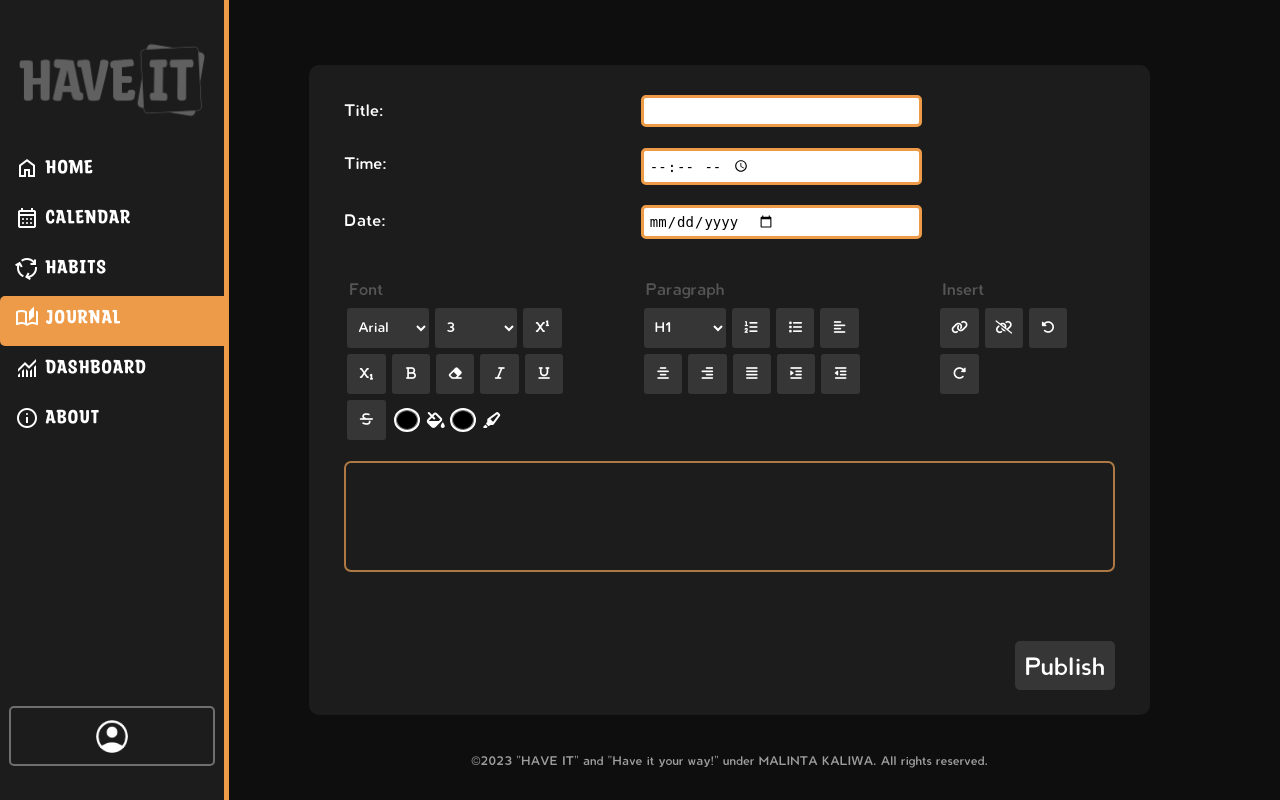
After one commit to jabezjabez/Haveit-vanilla, a PHP site: page /journal.html in a window 1280 px wide. The commit adds this page. Run offline with PHP 8.4, Linux system fonts and the light colour scheme; some libraries are stand-ins or nearby versions.

```diff
--- a/journal.css
+++ b/journal.css
@@ -74,6 +74,30 @@ body {
     opacity: 1;
     transition: 0.1s;
 }
+input[type="text"],
+input[type="time"],
+input[type="date"],
+textarea {
+  display:flex;
+  flex-direction: row;
+    align-items: center;
+  margin-top: 5px;
+  padding: 5px;
+  font-size: 14px;
+  border: 3px solid #ed9b48;
+  border-radius: 5px;
+  width: 100%;
+  box-sizing: border-box;
+}
+
+input[type="text"]:focus,
+input[type="time"]:focus,
+input[type="date"]:focus,
+textarea:focus {
+  outline: none;
+  border-color: #2196F3;
+}
+
 
 .tabsBox {
     display: flex;
@@ -163,6 +187,16 @@ nav .navButton:active {
     border-color: #EE6C4D;
 }
 
+form {
+    max-width: 500px;
+    margin: auto;
+  }
+
+  label {
+    display: block;
+    margin-top: 10px;
+  }
+
 
 /* CONTENT GRID */
 .contentSect {
@@ -220,20 +254,15 @@ a:visited {
     color: #fff;
 }
 
-
-
-
-
-
 .container {
     display: grid;
-    grid-template-columns: repeat(3, 2fr);
-    grid-template-rows: repeat(3, 4fr);
+    grid-template-columns: repeat(2, 3fr);
+    grid-template-rows: repeat(5, 8fr);
     background-color: rgb(28, 28, 28);
     justify-content: center;
     align-items: flex-start;
     width: 70%;
-    height: 70%;
+    height: 75%;
     margin-top: 5%;
     padding: 25px 35px;
     border-radius: 10px;
--- /dev/null
+++ b/journal.html
@@ -0,0 +1,204 @@
+<!DOCTYPE html>
+<html lang="en">
+<head>
+    <meta charset="UTF-8">
+    <meta http-equiv="X-UA-Compatible" content="IE=edge">
+    <meta name="viewport" content="width=device-width, initial-scale=1.0">
+    <title>HAVE IT - JOURNAL</title>
+    <link rel="stylesheet" type="text/css" href="journal.css">
+    <link rel="icon" href="CSS/Images/Have-It-Favicon.svg">
+    <link rel="stylesheet" href="https://fonts.googleapis.com/css2?family=Material+Symbols+Outlined:opsz,wght,FILL,GRAD@48,400,1,0" />
+    <link rel="stylesheet" href="https://cdnjs.cloudflare.com/ajax/libs/font-awesome/4.7.0/css/font-awesome.min.css">
+    <link rel="stylesheet" href="https://cdnjs.cloudflare.com/ajax/libs/font-awesome/6.1.1/css/all.min.css"/>
+</head>
+<body>
+    <div class="wrapperGrid">
+        <!--SIDEBAR-->
+        <div class="sidebarSect">
+            <div class="logoBox">
+                <img src="CSS/Images/Have-It-Logo-White.png">
+            </div>
+
+            <div class="tabsBox">
+                <nav>
+                    <button class="navButton" onclick="location.href='home.php'"><span class="material-symbols-outlined">home</span>&nbsp;HOME</button>
+                    <button class="navButton" onclick="location.href='calendar.php'"><span class="material-symbols-outlined">calendar_month</span>&nbsp;CALENDAR</button>
+                    <button class="navButton" onclick="location.href='habits.php'"><span class="material-symbols-outlined">cycle</span>&nbsp;HABITS</button>
+                    <button class="activeButton"><span class="material-symbols-outlined">auto_stories</span>&nbsp;JOURNAL</button>
+                    <button class="navButton" onclick="location.href='dboard.php'"><span class="material-symbols-outlined">monitoring</span>&nbsp;DASHBOARD</button>
+                    <button class="navButton" onclick="location.href='about.php'"><span class="material-symbols-outlined">info</span>&nbsp;ABOUT</button>
+                </nav>
+            </div>
+
+            <div class="accountBox">
+                <div class="accountPic">
+                    <img src="CSS/Images/Account-Placeholder.png">
+                </div>
+
+                <div class="accountName">
+                    <span onclick="location.href='profile.php'"><?php   echo $userName  ?></</span>
+                </div>
+            </div>
+        </div>
+
+        <!--CONTENT-->
+        <div class="contentSect">
+
+            <div class="container">
+
+                <label for="title">Title:</label>
+                <input type="text" class="" id="title" name="title" required>
+                <br>
+                <label for="time">Time:</label>
+                <input type="time" id="time" name="time" required>
+                <br><br>
+                <label for="date">Date:</label>
+                <input type="date" id="date" name="date" required>
+                <br>
+                <div class="fontButtons">
+
+                    <br><span class="toolCategory">Font</span>
+                    <div class="fontButtonsSect">
+                        <!--Font Dropdown-->
+                        <select id="fontName" class="adv-option-button fName"></select>
+                        <!--Font Size Dropdown-->
+                        <select id="fontSize" class="adv-option-button fSize"></select>
+                        <!--Superscript-->
+                        <button id="superscript" class="option-button script fSuperS">
+                            <i class="fa-solid fa-superscript"></i>
+                        </button>
+                        <!--Subscript-->
+                        <button id="subscript" class="option-button script fSubS">
+                            <i class="fa-solid fa-subscript"></i>
+                        </button>
+
+
+
+                        <!--Bold-->
+                        <button id="bold" class="option-button format">
+                            <i class="fa-solid fa-bold"></i>
+                        </button>
+                        <!--erase highlight-->
+                        <div contenteditable="true"></div>
+                        <button onclick="eraseHighlight()" class="option-button format">
+                            <i class="fa-solid fa-eraser"></i></button>
+                        <!--Italic-->
+                        <button id="italic" class="option-button format">
+                            <i class="fa-solid fa-italic"></i>
+                        </button>
+                        <!--Underline-->
+                        <button id="underline" class="option-button format">
+                            <i class="fa-solid fa-underline"></i>
+                        </button>
+                        <!--Strikethrough-->
+                        <button id="strikethrough" class="option-button format">
+                            <i class="fa-solid fa-strikethrough"></i>
+                        </button>
+
+                        <!--Font Color-->
+                        <div class="input-wrapper">
+                            <input type="color" id="foreColor" class="adv-option-button fColor" />
+                                <i class="fa-solid fa-fill-drip"></i>
+                        </div>
+                        <!--Highlight Color-->
+                        <div class="input-wrapper">
+                            <input type="color" id="backColor" class="adv-option-button fHighlight" />
+                                <i class="fa-solid fa-highlighter"> </i>
+                        </div>
+                    </div>
+                </div>
+
+                <div class="paragraphButtons">
+                    <br><span class="toolCategory">Paragraph</span>
+                    <div class="paragraphButtonsSect">
+                        <!--Headings Dropdown-->
+                        <select id="formatBlock" class="adv-option-button">
+                            <option value="H1">H1</option>
+                            <option value="H2">H2</option>
+                            <option value="H3">H3</option>
+                            <option value="H4">H4</option>
+                            <option value="H5">H5</option>
+                            <option value="H6">H6</option>
+                        </select>
+                        <!--Ordered List-->
+                        <button id="insertOrderedList" class="option-button">
+                            <div class="fa-solid fa-list-ol"></div>
+                        </button>
+                        <!--Unordered List-->
+                        <button id="insertUnorderedList" class="option-button">
+                            <i class="fa-solid fa-list"></i>
+                        </button>
+
+                        <!--Align Left-->
+                        <button id="justifyLeft" class="option-button align">
+                            <i class="fa-solid fa-align-left"></i>
+                        </button>
+                        <!--Align Center-->
+                        <button id="justifyCenter" class="option-button align">
+                            <i class="fa-solid fa-align-center"></i>
+                        </button>
+                        <!--Align Right-->
+                        <button id="justifyRight" class="option-button align">
+                            <i class="fa-solid fa-align-right"></i>
+                        </button>
+                        <!--Justify Full-->
+                        <button id="justifyFull" class="option-button align">
+                            <i class="fa-solid fa-align-justify"></i>
+                        </button>
+
+                        <!--Indent-->
+                        <button id="indent" class="option-button spacing">
+                            <i class="fa-solid fa-indent"></i>
+                        </button>
+                        <!--Outdent-->
+                        <button id="outdent" class="option-button spacing">
+                            <i class="fa-solid fa-outdent"></i>
+                        </button>
+                    </div>
+                </div>
+
+                <div class="insertButtons">
+                    <br> <span class="toolCategory">Insert</span>
+                    <div class="insertButtonsSect">
+                        <!--Create Link-->
+                        <button id="createLink" class="adv-option-buttonLink">
+                            <i class="fa fa-link"></i>
+                        </button>
+                        <!--Unlink-->
+                        <button id="unlink" class="option-button">
+                            <i class="fa fa-unlink"></i>
+                        </button>
+
+                        <!--Undo-->
+                        <button id="undo" class="option-button">
+                            <i class="fa-solid fa-rotate-left"></i>
+                        </button>
+                        <!--Redo-->
+                        <button id="redo" class="option-button">
+                            <i class="fa-solid fa-rotate-right"></i>
+                        </button>
+                    </div>
+                </div>
+
+                <div class="inputBoxSect">
+                    <div id="text-input" class="inputBox" contenteditable="true"></div>
+                </div>
+
+                <div class="publishButtonSect">
+                    <button type="submit" button class="publishButton" id="submit-button">Publish</button>              </div>
+            </div>
+            <!--Script-->
+            <script src="journal.js"></script>
+
+            <footer>
+                <div class="footerGrid">
+                    <div class="copyrightBox">
+                        &copy;2023 "HAVE IT" and "Have it your way!" under MALINTA KALIWA. All rights reserved.
+                    </div>
+                </div>
+            </footer>
+        </div>
+    </div>
+
+</body>
+</html>
--- a/journal.js
+++ b/journal.js
@@ -18,6 +18,10 @@ let fontList = [
   "Georgia",
   "Courier New",
   "Cursive",
+  "Verdana",
+  "Helvetica",
+  "Open Sans",
+
 ];
 
 //Initial Settings
@@ -37,8 +41,8 @@ const initializer = () => {
     fontName.appendChild(option);
   });
 
-  //fontSize allows only till 7
-  for (let i = 1; i <= 7; i++) {
+  //fontSize allows only till 32
+  for (let i = 1; i <= 32; i++) {
     let option = document.createElement("option");
     option.value = i;
     option.innerHTML = i;
@@ -80,6 +84,10 @@ linkButton.addEventListener("click", () => {
     modifyText(linkButton.id, false, userLink);
   }
 });
+function eraseHighlight() {
+  document.execCommand('hiliteColor', false, 'transparent');
+}
+
 
 //Highlight clicked button
 const highlighter = (className, needsRemoval) => {
```
Also changed, not shown: listofjournals.html (added).
